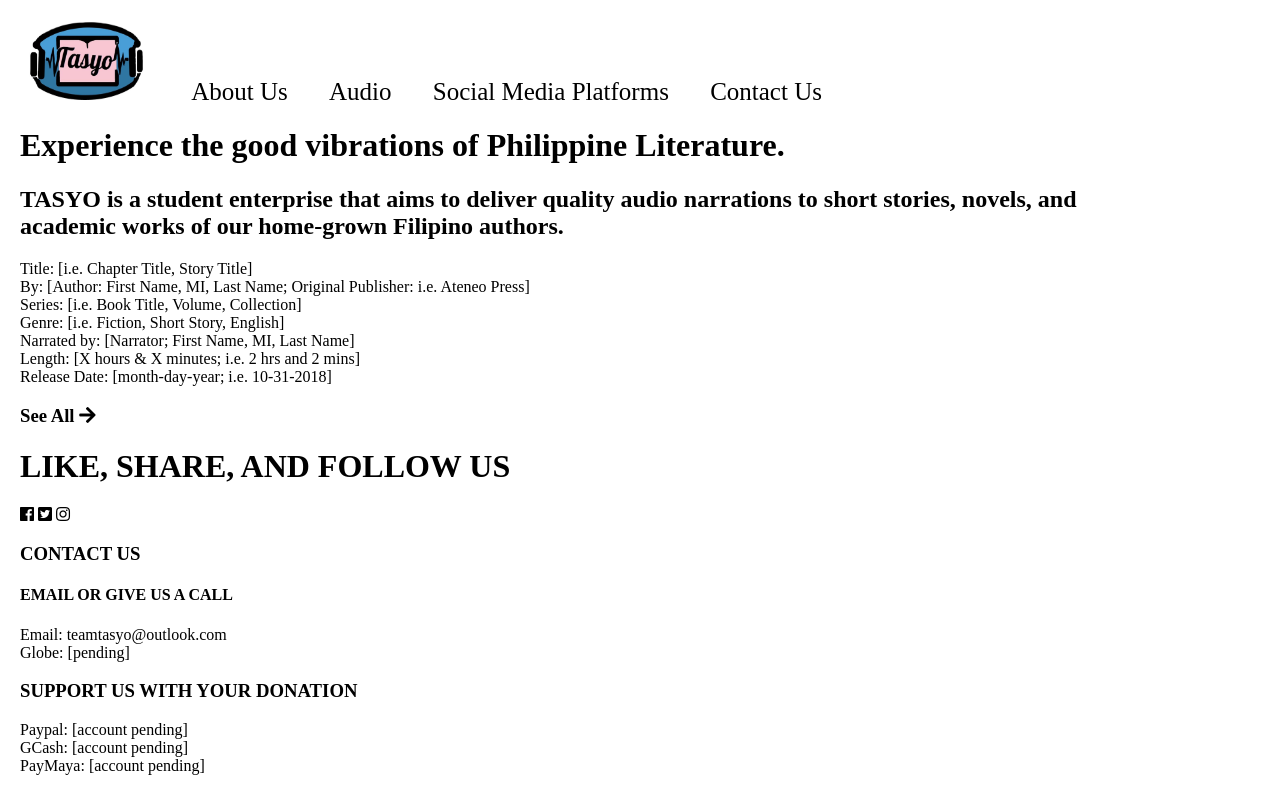
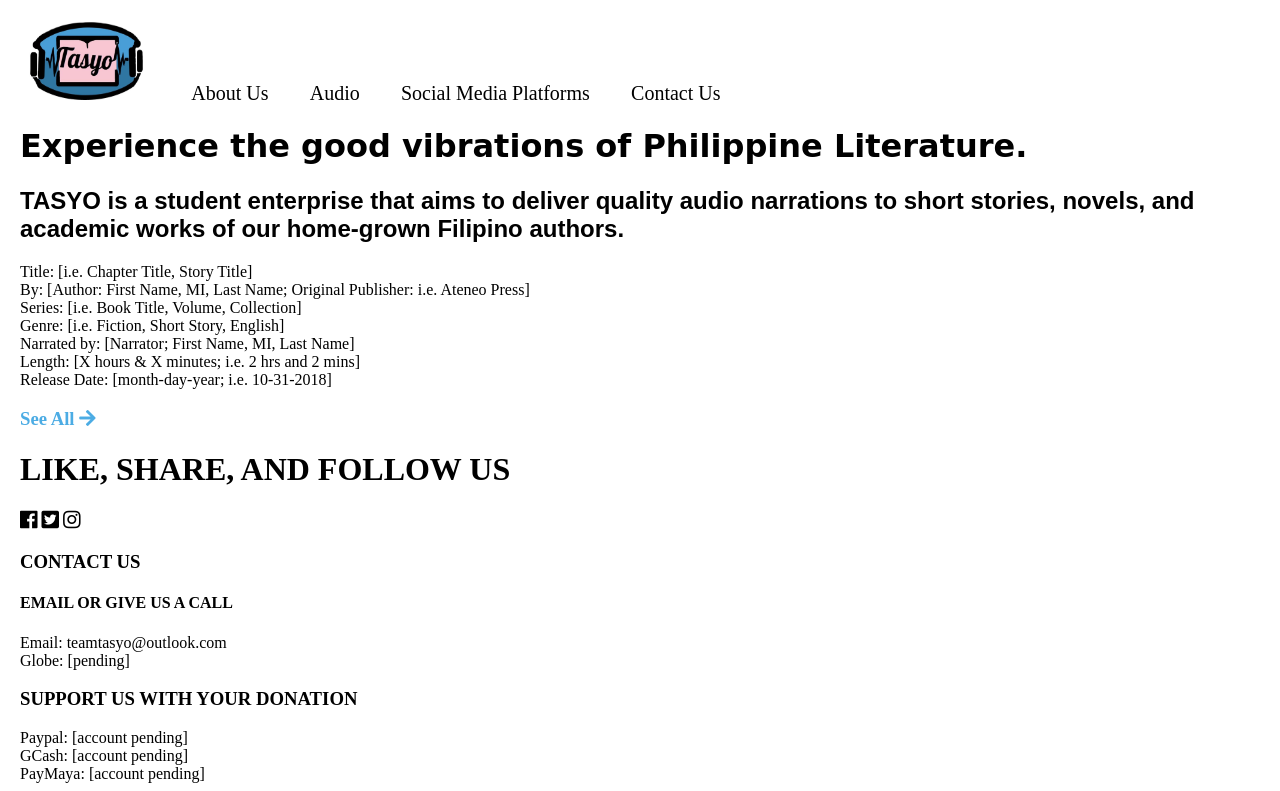
Before and after one commit to JohnnyTalbot/Tasyo-Website, a plain HTML site: page main.html in a window 1280 px wide. Shown: the top 791 px of the page. Drawn offline with Linux system fonts and the light colour scheme.

Commit message:
Update style.css

```diff
--- a/style.css
+++ b/style.css
@@ -10,11 +10,18 @@ body{
 a{
 	text-decoration: none;
 	color:black;
+	transition: 0.5s;
+	font-size:20px;
+}
+
+.navbar div{
+	margin-right:50px;
 }
 
 a:hover{
 	color:#4cace4;
-	border-bottom:solid 2px #4cace4;
+	display:inline-block;
+	transform: scale(1.1,1.1);
 }
 
 .navbar{
@@ -35,3 +42,23 @@ a:hover{
 	width:130px;
 	height:80px;
 }
+
+.aboutus h1{
+	font-family: 'Lobster', cursive;
+}
+
+.aboutus h2{
+	font-family: 'Alegraya Sans', sans-serif;
+	font-weight: bold;
+}
+
+.seeall {
+	color:#4cace4;
+	cursor: pointer;
+	transition: 0.5s;
+}
+
+.seeall:hover{
+	color:#4cace4;
+	transform: scale(1.1);
+}
```
